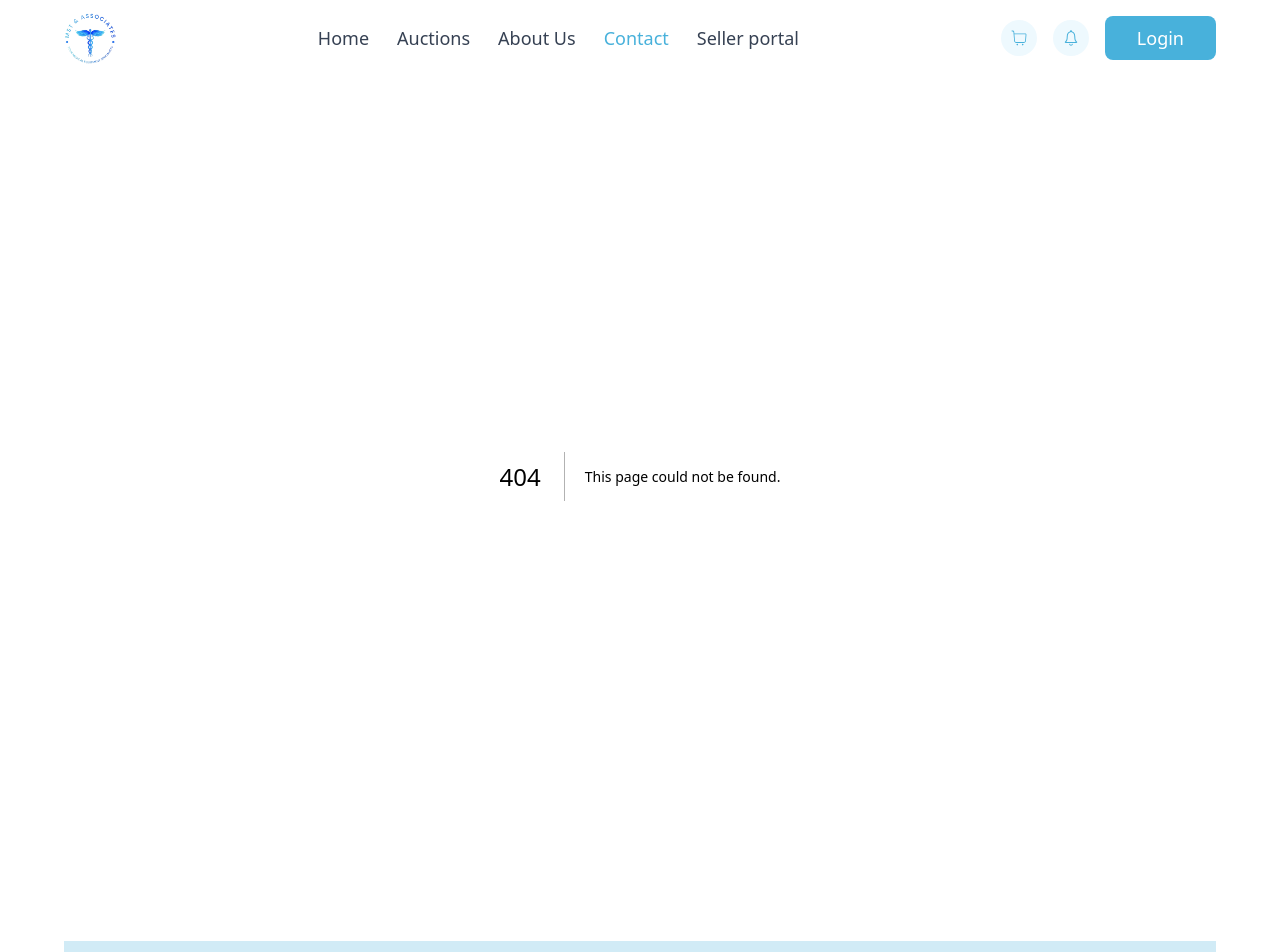
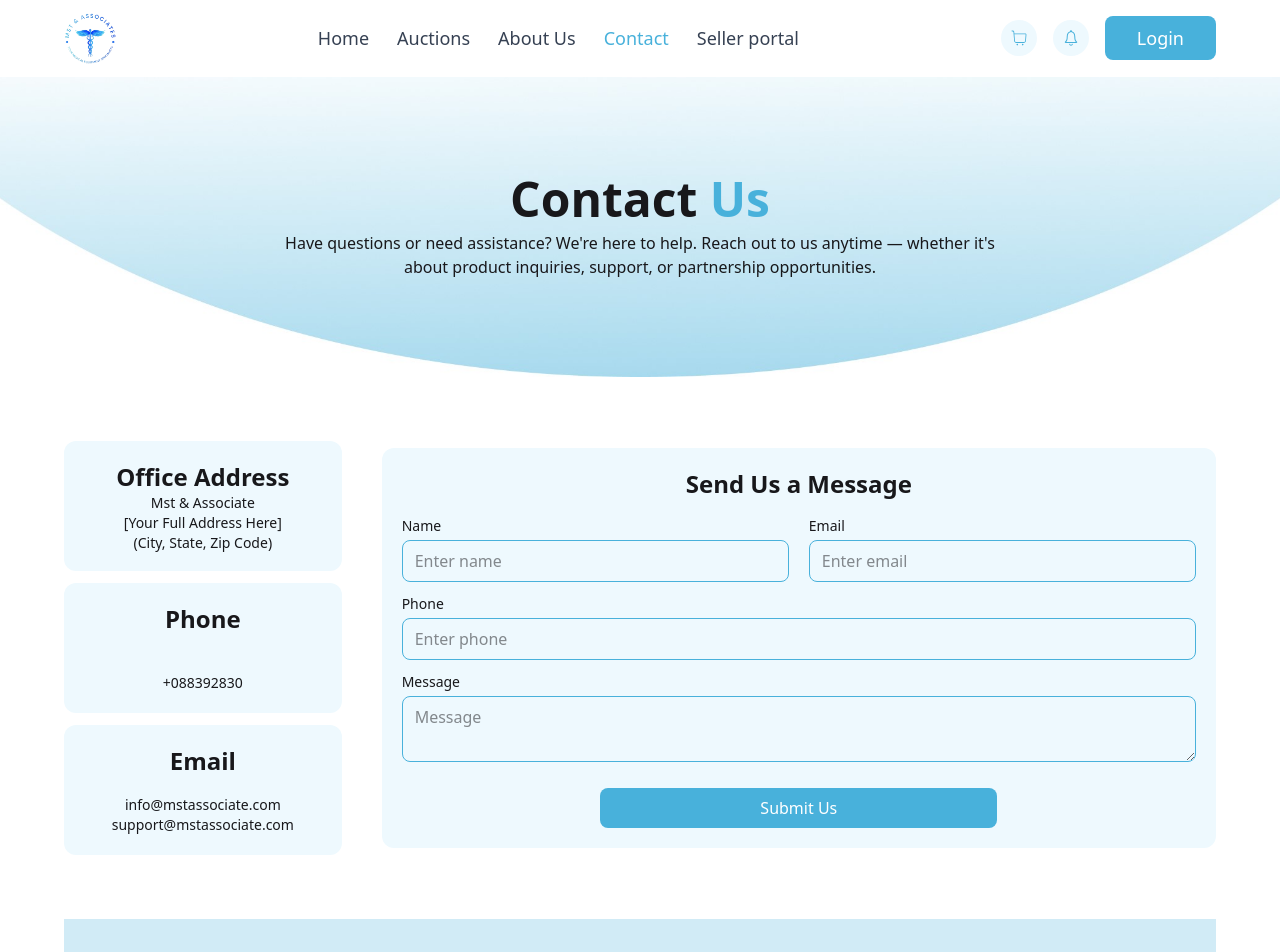
Before and after one commit to murad403/medical-equipment, a Next.js app: page /contact in a window 1280 px wide. Before the commit this address had no page. Shown: the top 952 px of the page. Built offline with nearby package versions, Linux system fonts and the light colour scheme.

Commit message:
contact page

```diff
--- /dev/null
+++ b/app/components/contact/ContactBanner.tsx
@@ -0,0 +1,12 @@
+import banner from "../../../public/subtract.jpg";
+
+const ContactBanner = () => {
+    return (
+        <div className="bg-cover bg-center h-[200px] md:h-[300px] w-full bg-no-repeat flex items-center justify-center flex-col text-center" style={{backgroundImage: `url(${banner.src})`}}>
+            <h2 className='text-3xl md:text-4xl lg:text-5xl font-bold'>Contact <span className='text-hard'>Us</span> </h2>
+            <p className='md:text-[16px] text-[14px] mt-2'>Have questions or need assistance? We're here to help. Reach out to us anytime — whether it's <br /> about product inquiries, support, or partnership opportunities.</p>
+        </div>
+    );
+};
+
+export default ContactBanner;
--- /dev/null
+++ b/app/components/contact/ContactForm.tsx
@@ -0,0 +1,66 @@
+"use client";
+import { SubmitHandler, useForm } from "react-hook-form";
+
+type TInputs = {
+    name: string;
+    email: string;
+    phone: number;
+    message: string;
+}
+
+const ContactForm = () => {
+    const { register, handleSubmit, watch, formState: { errors }} = useForm<TInputs>()
+  const onSubmit: SubmitHandler<TInputs> = (data) =>{
+    console.log(data);
+  }
+    return (
+        <div className="flex flex-col md:flex-row items-center gap-5 md:gap-10">
+            <div className="w-full space-y-3 md:w-[25%] *:h-[130px] *:py-5">
+                <div className="bg-normal flex flex-col justify-between rounded-xl text-center">
+                    <h3 className="text-2xl font-semibold">Office Address</h3>
+                    <p className="text-sm">Mst & Associate <br /> [Your Full Address Here] <br /> (City, State, Zip Code)</p>
+                </div>
+                <div className="bg-normal flex flex-col justify-between rounded-xl text-center">
+                    <h3 className="text-2xl font-semibold">Phone</h3>
+                    <p className="text-sm">+088392830</p>
+                </div>
+                <div className="bg-normal flex flex-col justify-between rounded-xl text-center">
+                    <h3 className="text-2xl font-semibold">Email</h3>
+                    <p className="text-sm">info@mstassociate.com <br /> support@mstassociate.com</p>
+                </div>
+            </div>
+            <div className="w-full md:w-[75%] bg-normal rounded-xl p-5">
+                <h3 className="text-2xl font-semibold text-center mb-4">Send Us a Message</h3>
+                <form className="space-y-3" onSubmit={handleSubmit(onSubmit)}>
+                    <div className="flex flex-col md:flex-row md:gap-5 gap-3 items-center">
+                        <div className="w-full">
+                            <label className="text-sm font-medium block mb-1">Name</label>
+                            <input type="text" className="w-full appearance-none outline-none border border-hard rounded-lg py-2 px-3" placeholder="Enter name" {...register("name", {required: true})} />
+                            {errors.name && <span>Name is required</span>}
+                        </div>
+                        <div className="w-full">
+                            <label className="text-sm font-medium block mb-1">Email</label>
+                            <input type="email" className="w-full appearance-none outline-none border border-hard rounded-lg py-2 px-3" placeholder="Enter email" {...register("email", {required: true})} />
+                            {errors.email && <span>Email is required</span>}
+                        </div>
+                    </div>
+                    <div>
+                        <label className="text-sm font-medium block mb-1">Phone</label>
+                        <input type="number" className="w-full appearance-none outline-none border border-hard rounded-lg py-2 px-3" placeholder="Enter phone" {...register("phone", {required: true})} />
+                        {errors.phone && <span>Phone is required</span>}
+                    </div>
+                    <div>
+                        <label className="text-sm font-medium block mb-1">Message</label>
+                        <textarea className="w-full appearance-none outline-none border border-hard rounded-lg py-2 px-3" placeholder="Message" {...register("message", {required: true})} />
+                        {errors.message && <span>Message is required</span>}
+                    </div>
+                    <div className="flex justify-center items-center mt-5">
+                        <button className="bg-hard py-2 w-1/2 rounded-lg text-white" type="submit">Submit Us</button>
+                    </div>
+                </form>
+            </div>
+        </div>
+    );
+};
+
+export default ContactForm;
--- /dev/null
+++ b/app/contact/page.tsx
@@ -0,0 +1,16 @@
+import React from 'react';
+import ContactBanner from '../components/contact/ContactBanner';
+import ContactForm from '../components/contact/ContactForm';
+
+const page = () => {
+    return (
+        <div className='space-y-10 md:space-y-16'>
+            <ContactBanner></ContactBanner>
+            <div className='px-4 md:px-14 lg:px-16'>
+                <ContactForm></ContactForm>
+            </div>
+        </div>
+    );
+};
+
+export default page;
```
Also changed, not shown: public/subtract.jpg (added).
